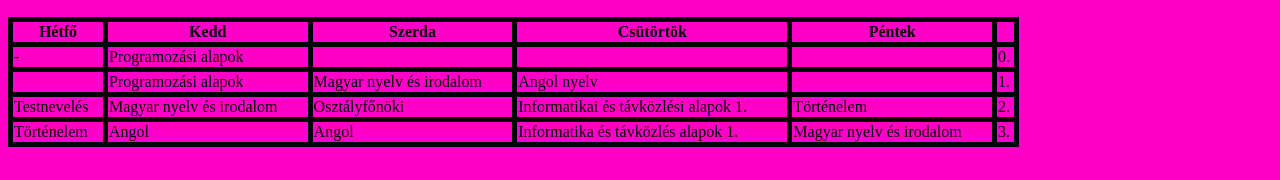
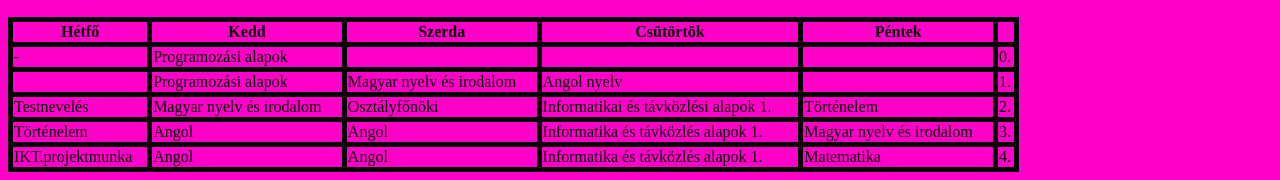
Before and after one commit to andrassyl/weboldalam, a plain HTML site: page index.html in a window 1280 px wide. Shown: the part 796-976 px from the top of the page. Before the commit the page ends 951 px from the top, so only its background shows below. Drawn offline with Linux system fonts and the light colour scheme.

Commit message:
dsfrefrf

```diff
--- a/index.html
+++ b/index.html
@@ -70,13 +70,12 @@ table, th, td {
         <td>3.</td>
        </tr>
        <tr>
-
-
-
-
-
-
-
+        <td>IKT.projektmunka</td>
+        <td>Angol</td>
+        <td>Angol</td>
+        <td>Informatika és távközlés alapok 1.</td>
+        <td>Matematika</td>
+        <td>4.</td>
        </tr>
 
 
```
